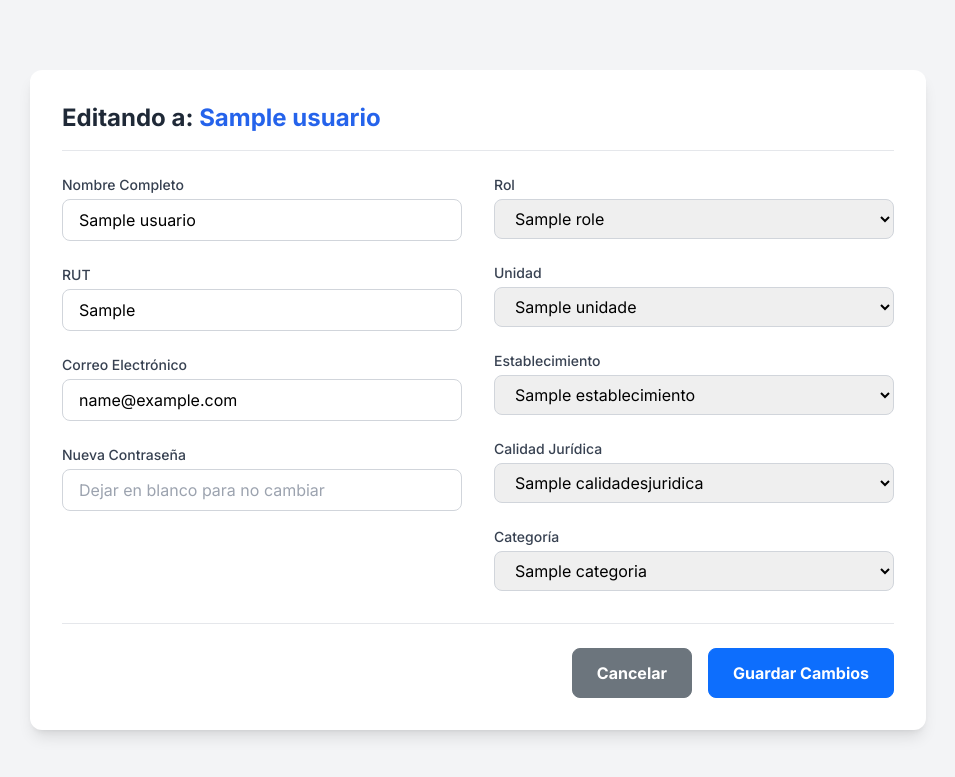
After one commit to Yosh457/hoja-de-vida-flask, a Flask app: template templates/editar_usuario.html in a window 1280 px wide. The commit adds this page. Shown: the top 777 px of the page, without its empty margins (162-1117 px from the left). Run offline with Flask 3, Linux system fonts and the light colour scheme; the template is opened without the code that fills it: values that come from a table or form of the project are taken from there, others are empty; tables that the repository leaves empty hold one stand-in row (values such as "Sample post"); some libraries are stand-ins or nearby versions.

Commit message:
Creación y configuración de página para editar usuarios

```diff
--- a/app.py
+++ b/app.py
@@ -175,6 +175,48 @@ def create_app():
                                establecimientos=establecimientos,
                                calidades=calidades,
                                categorias=categorias)
+    @app.route('/admin/editar_usuario/<int:id>', methods=['GET', 'POST'])
+    @login_required
+    @admin_required
+    def editar_usuario(id):
+        # Usamos get_or_404 para obtener el usuario o devolver un error 404 si no existe
+        usuario_a_editar = Usuario.query.get_or_404(id)
+
+        if request.method == 'POST':
+            # Actualizamos los datos del usuario con la información del formulario
+            usuario_a_editar.rut = request.form.get('rut')
+            usuario_a_editar.nombre_completo = request.form.get('nombre_completo')
+            usuario_a_editar.email = request.form.get('email')
+            usuario_a_editar.rol_id = request.form.get('rol_id')
+            usuario_a_editar.unidad_id = request.form.get('unidad_id')
+            usuario_a_editar.establecimiento_id = request.form.get('establecimiento_id')
+            usuario_a_editar.calidad_juridica_id = request.form.get('calidad_id')
+            usuario_a_editar.categoria_id = request.form.get('categoria_id')
+
+            # Opcional: Actualizar la contraseña solo si se proporciona una nueva
+            password = request.form.get('password')
+            if password:
+                usuario_a_editar.set_password(password)
+
+            # Guardamos los cambios en la base de datos
+            db.session.commit()
+            flash('Usuario actualizado con éxito.', 'success')
+            return redirect(url_for('admin_panel'))
+
+        # Si es GET, mostramos el formulario con los datos actuales del usuario
+        roles = Rol.query.order_by(Rol.nombre).all()
+        unidades = Unidad.query.order_by(Unidad.nombre).all()
+        establecimientos = Establecimiento.query.order_by(Establecimiento.nombre).all()
+        calidades = CalidadJuridica.query.order_by(CalidadJuridica.nombre).all()
+        categorias = Categoria.query.order_by(Categoria.nombre).all()
+
+        return render_template('editar_usuario.html',
+                               usuario=usuario_a_editar,
+                               roles=roles,
+                               unidades=unidades,
+                               establecimientos=establecimientos,
+                               calidades=calidades,
+                               categorias=categorias)
 
     return app
 
--- a/templates/admin_panel.html
+++ b/templates/admin_panel.html
@@ -41,7 +41,7 @@
                     {% endif %}
                 </td>
                 <td class="py-3 px-4 text-center">
-                    <a href="#" class="btn btn-secondary">Editar</a>
+                    <a href="{{ url_for('editar_usuario', id=usuario.id) }}" class="btn btn-secondary">Editar</a>
                 </td>
             </tr>
             {% else %}
--- /dev/null
+++ b/templates/editar_usuario.html
@@ -0,0 +1,79 @@
+{% extends "base.html" %}
+{% block title %}Editar Usuario{% endblock %}
+{% block content %}
+<div class="bg-white p-8 rounded-xl shadow-lg w-full max-w-4xl mx-auto my-12">
+    <div class="border-b pb-4 mb-6">
+        <h2 class="text-2xl font-bold text-gray-800">Editando a: <span class="text-blue-600">{{ usuario.nombre_completo }}</span></h2>
+    </div>
+
+    <form method="post" class="space-y-8">
+        <div class="grid grid-cols-1 md:grid-cols-2 gap-8">
+            <div class="space-y-6">
+                <div>
+                    <label for="nombre_completo" class="block text-sm font-medium text-gray-700">Nombre Completo</label>
+                    <input type="text" name="nombre_completo" value="{{ usuario.nombre_completo }}" class="mt-1 w-full px-4 py-2 border border-gray-300 rounded-lg" required>
+                </div>
+                <div>
+                    <label for="rut" class="block text-sm font-medium text-gray-700">RUT</label>
+                    <input type="text" name="rut" value="{{ usuario.rut }}" class="mt-1 w-full px-4 py-2 border border-gray-300 rounded-lg" required>
+                </div>
+                <div>
+                    <label for="email" class="block text-sm font-medium text-gray-700">Correo Electrónico</label>
+                    <input type="email" name="email" value="{{ usuario.email }}" class="mt-1 w-full px-4 py-2 border border-gray-300 rounded-lg" required>
+                </div>
+                <div>
+                    <label for="password" class="block text-sm font-medium text-gray-700">Nueva Contraseña</label>
+                    <input type="password" name="password" placeholder="Dejar en blanco para no cambiar" class="mt-1 w-full px-4 py-2 border border-gray-300 rounded-lg">
+                </div>
+            </div>
+            <div class="space-y-6">
+                <div>
+                    <label for="rol_id" class="block text-sm font-medium text-gray-700">Rol</label>
+                    <select name="rol_id" class="mt-1 w-full px-4 py-2 border border-gray-300 rounded-lg" required>
+                        {% for rol in roles %}
+                            <option value="{{ rol.id }}" {% if rol.id == usuario.rol_id %}selected{% endif %}>{{ rol.nombre }}</option>
+                        {% endfor %}
+                    </select>
+                </div>
+                <div>
+                    <label for="unidad_id" class="block text-sm font-medium text-gray-700">Unidad</label>
+                    <select name="unidad_id" class="mt-1 w-full px-4 py-2 border border-gray-300 rounded-lg" required>
+                        {% for unidad in unidades %}
+                            <option value="{{ unidad.id }}" {% if unidad.id == usuario.unidad_id %}selected{% endif %}>{{ unidad.nombre }}</option>
+                        {% endfor %}
+                    </select>
+                </div>
+                <div>
+                    <label for="establecimiento_id" class="block text-sm font-medium text-gray-700">Establecimiento</label>
+                    <select name="establecimiento_id" class="mt-1 w-full px-4 py-2 border border-gray-300 rounded-lg" required>
+                        {% for est in establecimientos %}
+                            <option value="{{ est.id }}" {% if est.id == usuario.establecimiento_id %}selected{% endif %}>{{ est.nombre }}</option>
+                        {% endfor %}
+                    </select>
+                </div>
+                 <div>
+                    <label for="calidad_id" class="block text-sm font-medium text-gray-700">Calidad Jurídica</label>
+                    <select name="calidad_id" class="mt-1 w-full px-4 py-2 border border-gray-300 rounded-lg" required>
+                        {% for calidad in calidades %}
+                            <option value="{{ calidad.id }}" {% if calidad.id == usuario.calidad_juridica_id %}selected{% endif %}>{{ calidad.nombre }}</option>
+                        {% endfor %}
+                    </select>
+                </div>
+                 <div>
+                    <label for="categoria_id" class="block text-sm font-medium text-gray-700">Categoría</label>
+                    <select name="categoria_id" class="mt-1 w-full px-4 py-2 border border-gray-300 rounded-lg" required>
+                        {% for cat in categorias %}
+                            <option value="{{ cat.id }}" {% if cat.id == usuario.categoria_id %}selected{% endif %}>{{ cat.nombre }}</option>
+                        {% endfor %}
+                    </select>
+                </div>
+            </div>
+        </div>
+
+        <div class="flex justify-end gap-4 pt-6 border-t mt-8">
+            <a href="{{ url_for('admin_panel') }}" class="btn btn-secondary">Cancelar</a>
+            <button type="submit" class="btn btn-primary">Guardar Cambios</button>
+        </div>
+    </form>
+</div>
+{% endblock %}
```
